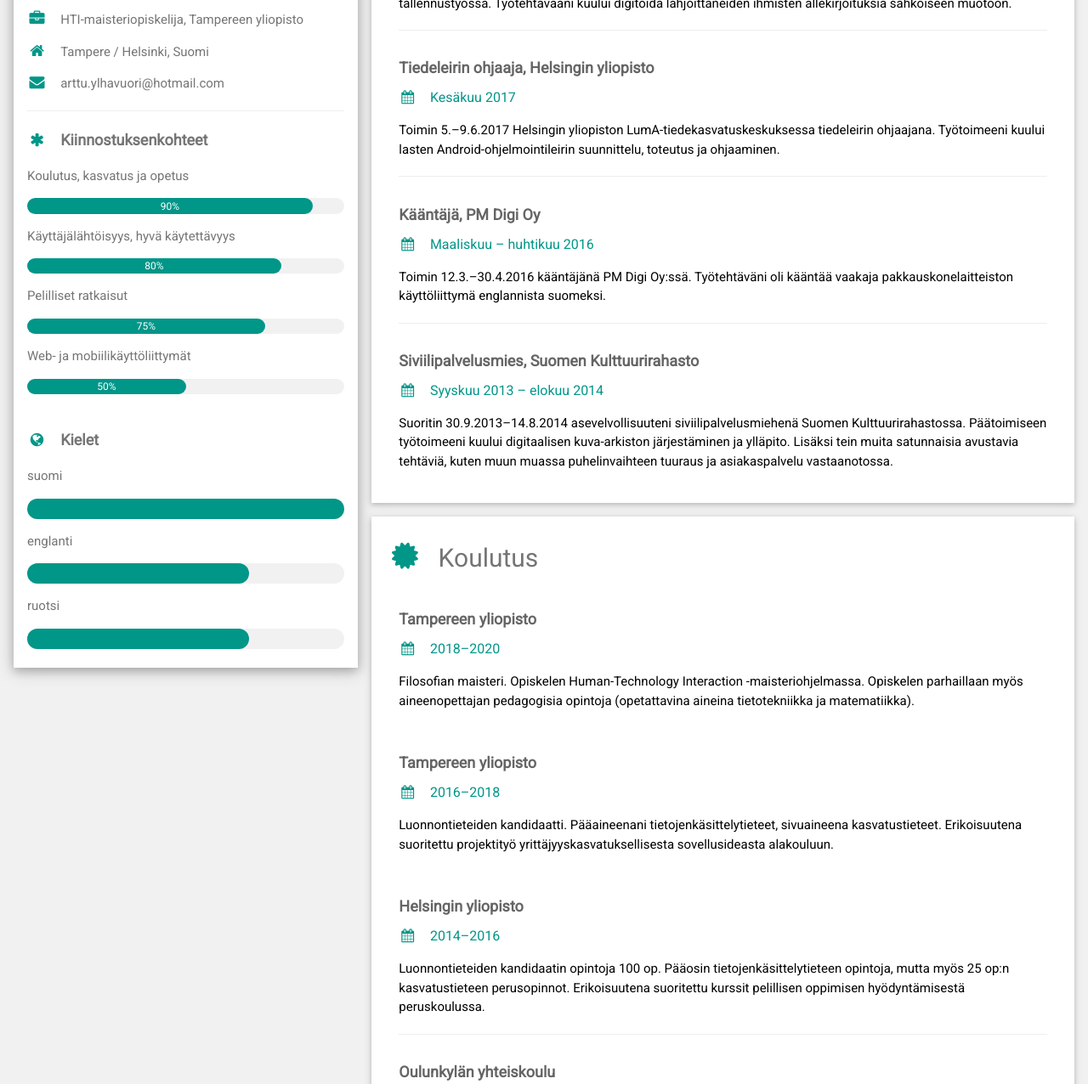
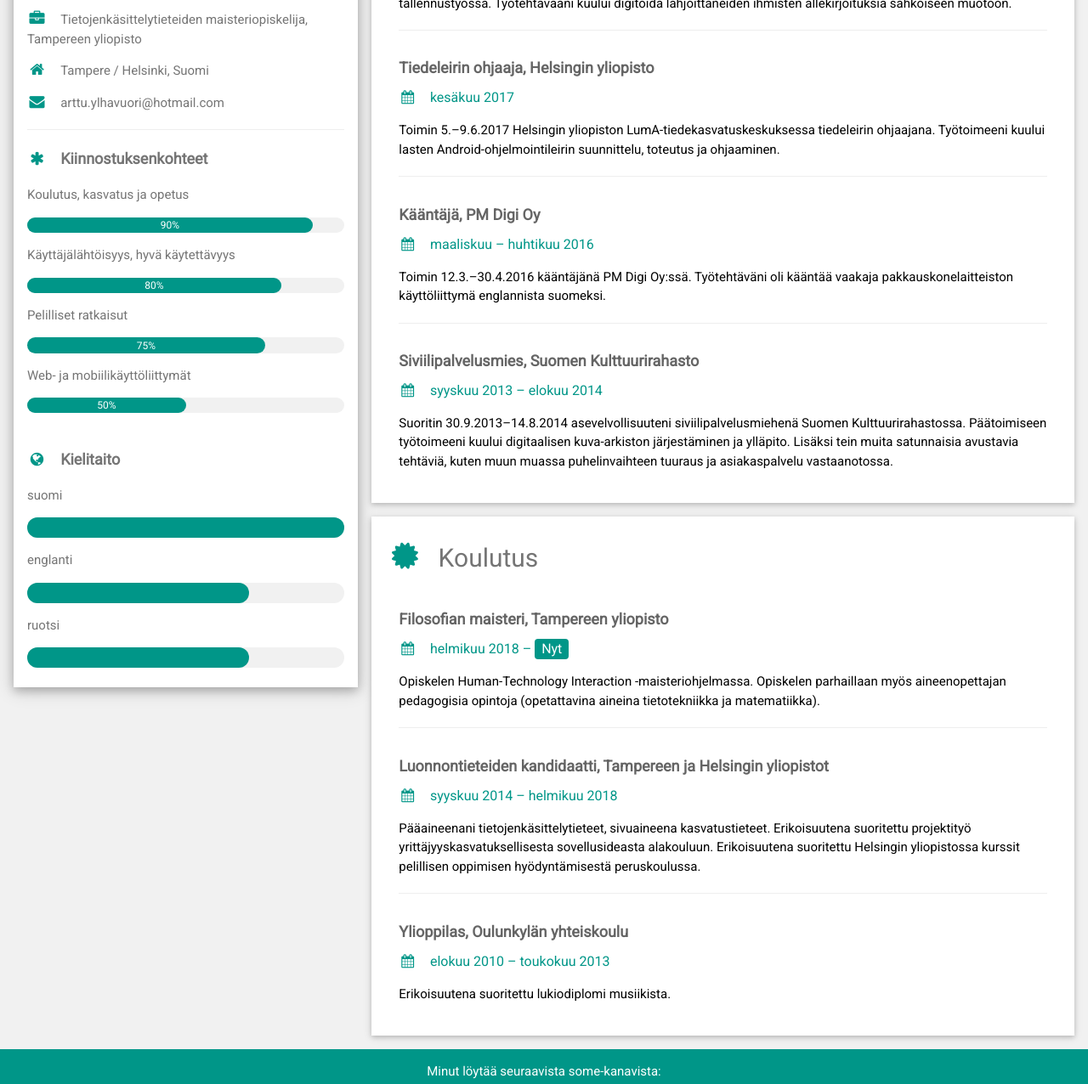
Before and after one commit to areee/old2, a plain HTML site: page index.html in a window 1280 px wide. Shown: the part 424-1700 px from the top of the page at 85% size. Drawn offline with nearby package versions, Linux system fonts and the light colour scheme.

Commit message:
pientä viilausta sisällössä

```diff
--- a/index.html
+++ b/index.html
@@ -28,7 +28,7 @@ html,body,h1,h2,h3,h4,h5,h6 {font-family: "Roboto", sans-serif}
           </div>
         </div>
         <div class="w3-container">
-          <p><i class="fa fa-briefcase fa-fw w3-margin-right w3-large w3-text-teal"></i>HTI-maisteriopiskelija, Tampereen yliopisto</p>
+          <p><i class="fa fa-briefcase fa-fw w3-margin-right w3-large w3-text-teal"></i>Tietojenkäsittelytieteiden maisteriopiskelija, Tampereen yliopisto</p>
           <p><i class="fa fa-home fa-fw w3-margin-right w3-large w3-text-teal"></i>Tampere / Helsinki, Suomi</p>
           <p><i class="fa fa-envelope fa-fw w3-margin-right w3-large w3-text-teal"></i>arttu.ylhavuori@hotmail.com</p>
           <hr>
@@ -54,7 +54,7 @@ html,body,h1,h2,h3,h4,h5,h6 {font-family: "Roboto", sans-serif}
           </div>
           <br>
 
-          <p class="w3-large w3-text-theme"><b><i class="fa fa-globe fa-fw w3-margin-right w3-text-teal"></i>Kielet</b></p>
+          <p class="w3-large w3-text-theme"><b><i class="fa fa-globe fa-fw w3-margin-right w3-text-teal"></i>Kielitaito</b></p>
           <p>suomi</p>
           <div class="w3-light-grey w3-round-xlarge">
             <div class="w3-round-xlarge w3-teal" style="height:24px;width:100%"></div>
@@ -81,7 +81,7 @@ html,body,h1,h2,h3,h4,h5,h6 {font-family: "Roboto", sans-serif}
         <h2 class="w3-text-grey w3-padding-16"><i class="fa fa-suitcase fa-fw w3-margin-right w3-xxlarge w3-text-teal"></i>Työkokemus</h2>
         <div class="w3-container">
           <h5 class="w3-opacity"><b>Tutkimusavustaja, Helsingin yliopisto</b></h5>
-          <h6 class="w3-text-teal"><i class="fa fa-calendar fa-fw w3-margin-right"></i>Tammikuu 2016 – <span class="w3-tag w3-teal w3-round">Nyt</span></h6>
+          <h6 class="w3-text-teal"><i class="fa fa-calendar fa-fw w3-margin-right"></i>tammikuu 2016 – <span class="w3-tag w3-teal w3-round">Nyt</span></h6>
           <p>Olen työskennellyt 1.1.2016 alkaen tutkimusavustajana Helsingin yliopiston tietojenkäsittelyn resurssikeskus
             Linkissä. Työnkuvaani on kuulunut lasten ja nuorten ohjelmointikerhojen ohjaaminen yliopistolla, erilaisissa
             tapahtumissa ja verkossa. </p>
@@ -89,21 +89,21 @@ html,body,h1,h2,h3,h4,h5,h6 {font-family: "Roboto", sans-serif}
         </div>
         <div class="w3-container">
           <h5 class="w3-opacity"><b>Tallentaja, Suomen Kulttuurirahasto</b></h5>
-          <h6 class="w3-text-teal"><i class="fa fa-calendar fa-fw w3-margin-right"></i>Kesäkuu 2015 – elokuu 2017</h6>
+          <h6 class="w3-text-teal"><i class="fa fa-calendar fa-fw w3-margin-right"></i>kesäkuu 2015 – elokuu 2017</h6>
           <p>Työskentelin 9.6.2015–6.8.2017 Suomen Kulttuurirahastossa vuoden 1964 keräyksen allekirjoitusniteiden
             tallennustyössä. Työtehtävääni kuului digitoida lahjoittaneiden ihmisten allekirjoituksia sähköiseen muotoon. </p>
           <hr>
         </div>
         <div class="w3-container">
           <h5 class="w3-opacity"><b>Tiedeleirin ohjaaja, Helsingin yliopisto</b></h5>
-          <h6 class="w3-text-teal"><i class="fa fa-calendar fa-fw w3-margin-right"></i>Kesäkuu 2017</h6>
+          <h6 class="w3-text-teal"><i class="fa fa-calendar fa-fw w3-margin-right"></i>kesäkuu 2017</h6>
           <p>Toimin 5.–9.6.2017 Helsingin yliopiston LumA-tiedekasvatuskeskuksessa tiedeleirin ohjaajana. Työtoimeeni
             kuului lasten Android-ohjelmointileirin suunnittelu, toteutus ja ohjaaminen. </p>
           <hr>
         </div>
         <div class="w3-container">
           <h5 class="w3-opacity"><b>Kääntäjä, PM Digi Oy</b></h5>
-          <h6 class="w3-text-teal"><i class="fa fa-calendar fa-fw w3-margin-right"></i>Maaliskuu – huhtikuu 2016</h6>
+          <h6 class="w3-text-teal"><i class="fa fa-calendar fa-fw w3-margin-right"></i>maaliskuu – huhtikuu 2016</h6>
           <p>Toimin 12.3.–30.4.2016 kääntäjänä PM Digi Oy:ssä. Työtehtäväni oli kääntää vaakaja pakkauskonelaitteiston
             käyttöliittymä englannista suomeksi. </p>
           <hr>
@@ -111,7 +111,7 @@ html,body,h1,h2,h3,h4,h5,h6 {font-family: "Roboto", sans-serif}
 
         <div class="w3-container">
           <h5 class="w3-opacity"><b>Siviilipalvelusmies, Suomen Kulttuurirahasto</b></h5>
-          <h6 class="w3-text-teal"><i class="fa fa-calendar fa-fw w3-margin-right"></i>Syyskuu 2013 – elokuu 2014</h6>
+          <h6 class="w3-text-teal"><i class="fa fa-calendar fa-fw w3-margin-right"></i>syyskuu 2013 – elokuu 2014</h6>
           <p>Suoritin 30.9.2013–14.8.2014 asevelvollisuuteni siviilipalvelusmiehenä Suomen Kulttuurirahastossa. Päätoimiseen
             työtoimeeni kuului digitaalisen kuva-arkiston järjestäminen ja ylläpito. Lisäksi tein muita satunnaisia
             avustavia tehtäviä, kuten muun muassa puhelinvaihteen tuuraus ja asiakaspalvelu vastaanotossa. </p><br>
@@ -123,32 +123,26 @@ html,body,h1,h2,h3,h4,h5,h6 {font-family: "Roboto", sans-serif}
         <h2 class="w3-text-grey w3-padding-16"><i class="fa fa-certificate fa-fw w3-margin-right w3-xxlarge w3-text-teal"></i>Koulutus</h2>
 
         <div class="w3-container">
-          <h5 class="w3-opacity"><b>Tampereen yliopisto</b></h5>
-          <h6 class="w3-text-teal"><i class="fa fa-calendar fa-fw w3-margin-right"></i>2018–2020</h6>
-          <p>Filosofian maisteri. Opiskelen Human-Technology Interaction -maisteriohjelmassa. Opiskelen parhaillaan myös
-            aineenopettajan pedagogisia opintoja (opetattavina aineina tietotekniikka ja matematiikka).</p><br>
-        </div>
-
-        <div class="w3-container">
-          <h5 class="w3-opacity"><b>Tampereen yliopisto</b></h5>
-          <h6 class="w3-text-teal"><i class="fa fa-calendar fa-fw w3-margin-right"></i>2016–2018</h6>
-          <p>Luonnontieteiden kandidaatti. Pääaineenani tietojenkäsittelytieteet, sivuaineena kasvatustieteet.
-            Erikoisuutena suoritettu projektityö yrittäjyyskasvatuksellisesta sovellusideasta alakouluun.</p><br>
-        </div>
-
-        <div class="w3-container">
-          <h5 class="w3-opacity"><b>Helsingin yliopisto</b></h5>
-          <h6 class="w3-text-teal"><i class="fa fa-calendar fa-fw w3-margin-right"></i>2014–2016</h6>
-          <p>Luonnontieteiden kandidaatin opintoja 100 op. Pääosin tietojenkäsittelytieteen opintoja, mutta myös 25 op:n
-            kasvatustieteen perusopinnot. Erikoisuutena suoritettu kurssit pelillisen oppimisen hyödyntämisestä peruskoulussa.</p>
+          <h5 class="w3-opacity"><b>Filosofian maisteri, Tampereen yliopisto</b></h5>
+          <h6 class="w3-text-teal"><i class="fa fa-calendar fa-fw w3-margin-right"></i>helmikuu 2018 – <span class="w3-tag w3-teal w3-round">Nyt</span></h6>
+          <p>Opiskelen Human-Technology Interaction -maisteriohjelmassa. Opiskelen parhaillaan myös
+            aineenopettajan pedagogisia opintoja (opetattavina aineina tietotekniikka ja matematiikka).</p>
           <hr>
         </div>
 
         <div class="w3-container">
-          <h5 class="w3-opacity"><b>Oulunkylän yhteiskoulu</b></h5>
-          <h6 class="w3-text-teal"><i class="fa fa-calendar fa-fw w3-margin-right"></i>2010–2013</h6>
-          <p>Ylioppilas. Erikoisuutena lukiodiplomi musiikista.</p>
+          <h5 class="w3-opacity"><b>Luonnontieteiden kandidaatti, Tampereen ja Helsingin yliopistot</b></h5>
+          <h6 class="w3-text-teal"><i class="fa fa-calendar fa-fw w3-margin-right"></i>syyskuu 2014 – helmikuu 2018</h6>
+          <p>Pääaineenani tietojenkäsittelytieteet, sivuaineena kasvatustieteet.
+            Erikoisuutena suoritettu projektityö yrittäjyyskasvatuksellisesta sovellusideasta alakouluun. Erikoisuutena
+            suoritettu Helsingin yliopistossa kurssit pelillisen oppimisen hyödyntämisestä peruskoulussa.</p>
           <hr>
+        </div>
+
+        <div class="w3-container">
+          <h5 class="w3-opacity"><b>Ylioppilas, Oulunkylän yhteiskoulu</b></h5>
+          <h6 class="w3-text-teal"><i class="fa fa-calendar fa-fw w3-margin-right"></i>elokuu 2010 – toukokuu 2013</h6>
+          <p>Erikoisuutena suoritettu lukiodiplomi musiikista.</p><br>
         </div>
 
 
--- a/skriptit/script.js
+++ b/skriptit/script.js
@@ -34,5 +34,3 @@ var txt2 = " klo ";
 
 document.write(txt1);
 document.write(muokattuPaivays());
-document.write(txt2);
-document.write(muokattuKlo());
```
